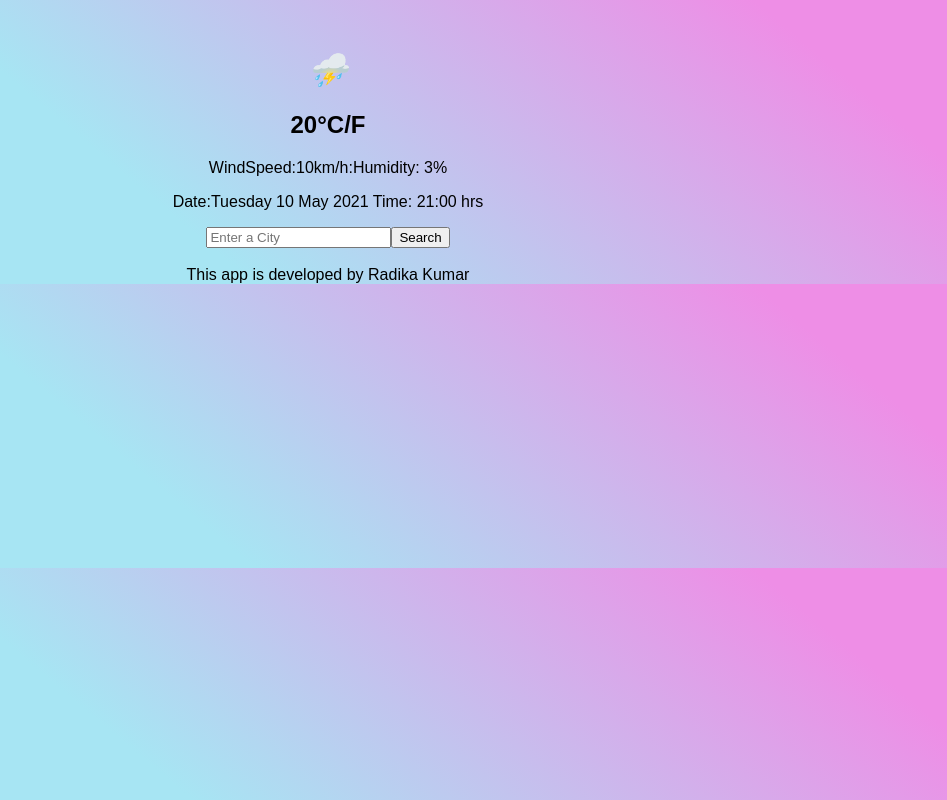
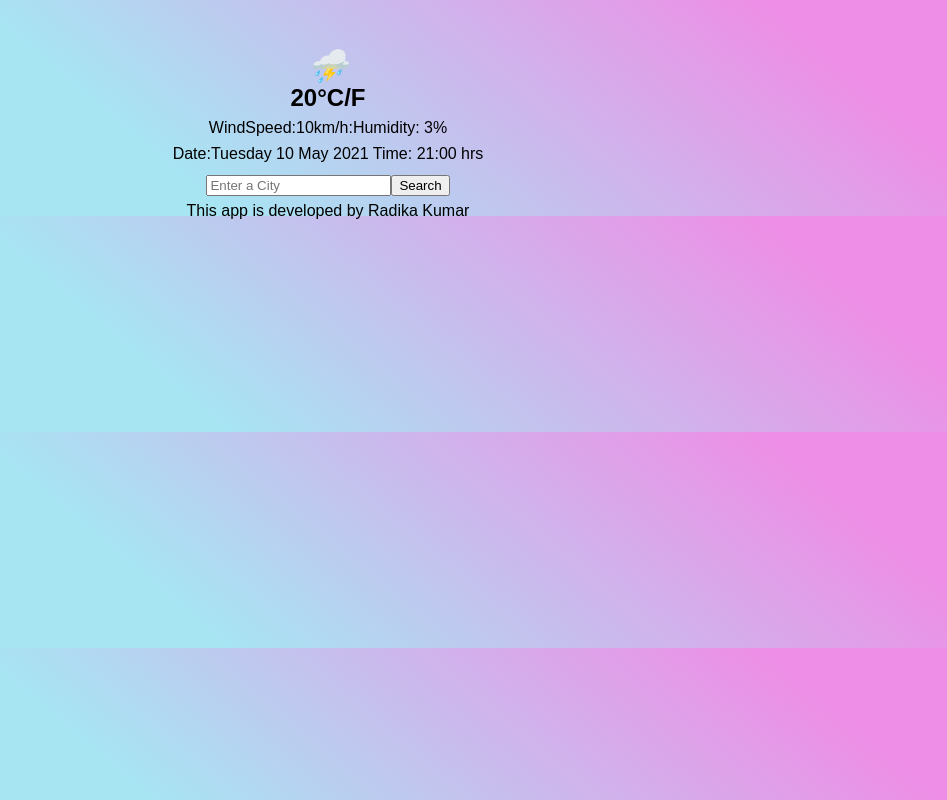
Before and after one commit to radikakumar/first-react-app, a React (Create React App) app: page / in a window 1280 px wide. Shown: the whole page, without its empty margins (312-1259 px from the left). Built offline with nearby package versions, Linux system fonts and the light colour scheme.

Commit message:
made changes to css

```diff
--- a/src/Weather.css
+++ b/src/Weather.css
@@ -2,6 +2,7 @@ body {
     font-family: 'Source Sans Pro', sans-serif;
     padding-left: 40px ;
     padding-right: 40px;
-    padding-top:30px;
+    padding-top:40px;
     text-align: center;
+    line-height: 10px;
     background: linear-gradient(220deg, rgb(238, 142, 230) 13.2%, rgb(167, 229, 243) 65%)}
```
